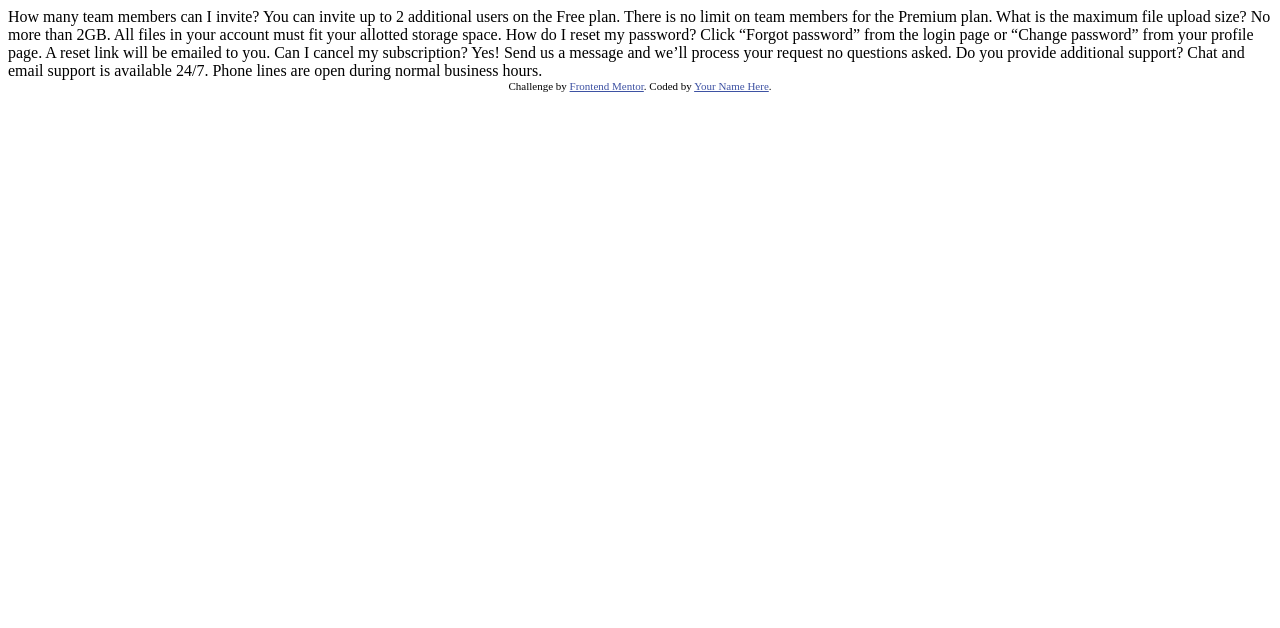
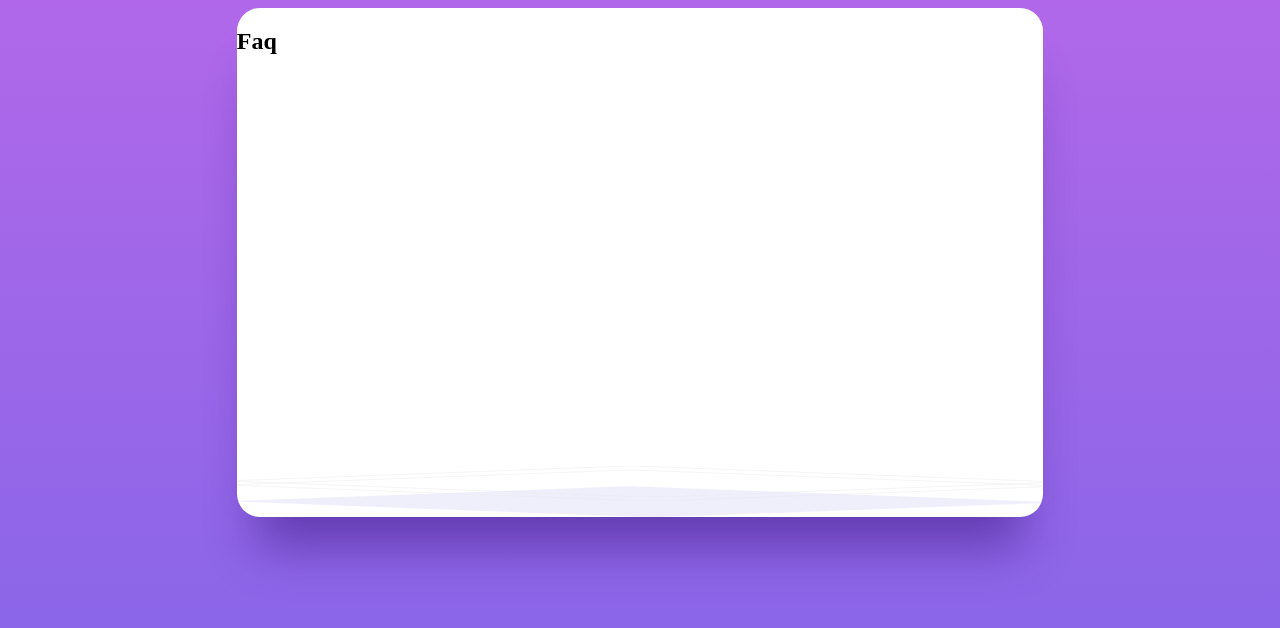
Before and after one commit to coureur12/faq-accordion-card-main, a plain HTML site: page index.html in a window 1280 px wide. Drawn offline with Linux system fonts and the light colour scheme.

Commit message:
First commit

```diff
--- a/index.html
+++ b/index.html
@@ -9,32 +9,16 @@
   <title>Frontend Mentor | FAQ Accordion Card</title>
 
   <!-- Feel free to remove these styles or customise in your own stylesheet 👍 -->
-  <style>
-    .attribution { font-size: 11px; text-align: center; }
-    .attribution a { color: hsl(228, 45%, 44%); }
-  </style>
 </head>
 <body>
-  How many team members can I invite?
-  You can invite up to 2 additional users on the Free plan. There is no limit on
-  team members for the Premium plan.
-
-  What is the maximum file upload size?
-  No more than 2GB. All files in your account must fit your allotted storage space.
-
-  How do I reset my password?
-  Click “Forgot password” from the login page or “Change password” from your profile page.
-  A reset link will be emailed to you.
-
-  Can I cancel my subscription?
-  Yes! Send us a message and we’ll process your request no questions asked.
-
-  Do you provide additional support?
-  Chat and email support is available 24/7. Phone lines are open during normal business hours.
-
-  <div class="attribution">
-    Challenge by <a href="https://www.frontendmentor.io?ref=challenge" target="_blank">Frontend Mentor</a>.
-    Coded by <a href="#">Your Name Here</a>.
-  </div>
+<main>
+  <div class="illustration"></div>
+  <section class="faq-section">
+    <h1 class="title">Faq</h1>
+    <div class="question-container">
+      <div class="question"></div>
+    </div>
+  </section>
+</main>
 </body>
 </html>
--- a/style.scss
+++ b/style.scss
@@ -1 +1,23 @@
 @import "_mobile.scss";
+
+body{
+    background-image: linear-gradient(180deg, #B068E9 0%, #6463E7 100%);
+    background-size: 100% 100vw;
+    background-repeat: no-repeat;
+    display: flex;
+    justify-content: center;
+    align-items: center;
+    height: 100%;
+    background-color: red;
+}
+main{
+    background: #FFFFFF;
+    background-image: url("images/bg-pattern-desktop.svg");
+    background-position: 0 100%;
+    background-size: 100% 10%;
+    background-repeat: no-repeat;
+    box-shadow: 0px 50px 50px -20px rgba(53, 18, 122, 0.497159);
+    border-radius: 23px;
+    width: 63.8%;
+    height: 509px;
+}
```
Also changed, not shown: style.css, 1 other file.
